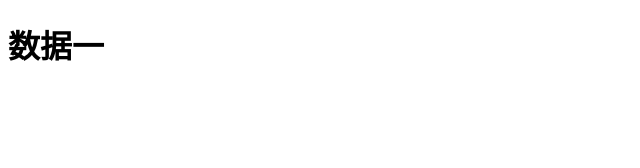
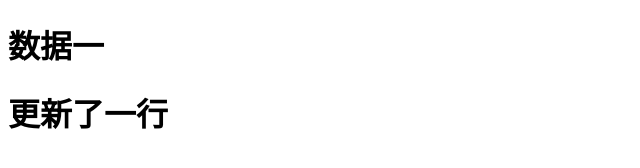
Before and after one commit to kreey9527/test129, a plain HTML site: page index.html in a window 1280 px wide. Shown: the whole page, without its empty margins (0-640 px from the left). Drawn offline with Linux system fonts and the light colour scheme.

Commit message:
更新了一行

```diff
--- a/index.html
+++ b/index.html
@@ -8,5 +8,6 @@
 </head>
 <body>
   <h1>数据一</h1>
+  <h1>更新了一行</h1>
 </body>
 </html>
```
